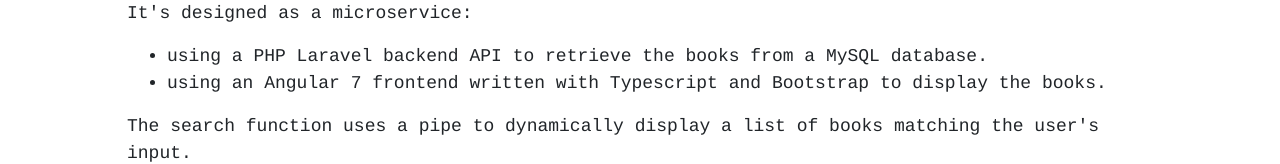
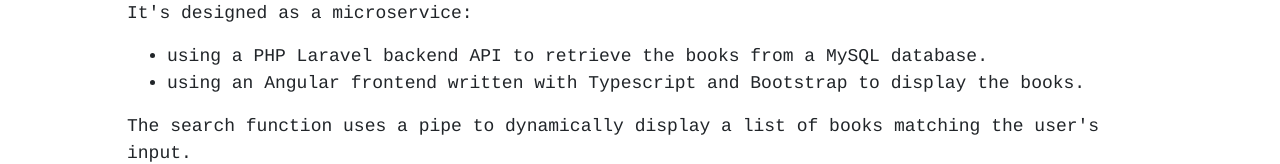
Before and after one commit to m-gb/book-worm, an Angular app in the folder frontend/: page /about in a window 1280 px wide. Shown: the part 254-418 px from the top of the page. Built offline with nearby package versions, Linux system fonts and the light colour scheme; no server answers; what ng-click-outside would draw is missing.

Commit message:
Update about page

```diff
--- a/frontend/src/app/components/about/about.component.html
+++ b/frontend/src/app/components/about/about.component.html
@@ -4,7 +4,7 @@
   <p>It's designed as a microservice:</p>
   <ul>
     <li>using a PHP Laravel backend API to retrieve the books from a MySQL database. </li>
-    <li>using an Angular 7 frontend written with Typescript and Bootstrap to display the books.</li>
+    <li>using an Angular frontend written with Typescript and Bootstrap to display the books.</li>
   </ul>
   <p>The search function uses a pipe to dynamically display a list of books matching the user's input.</p>
 </main>
```
